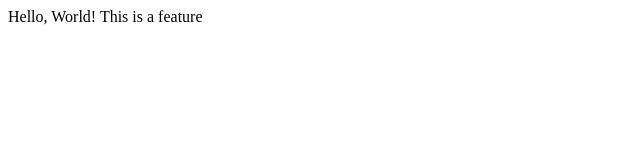
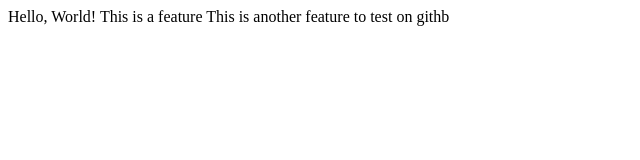
Before and after one commit to yassermustafa19/Lec1, a plain HTML site: page index.html in a window 1280 px wide. Shown: the whole page, without its empty margins (0-640 px from the left). Drawn offline with Linux system fonts and the light colour scheme.

Commit message:
Checking changrrs made on GitHub

```diff
--- a/index.html
+++ b/index.html
@@ -6,5 +6,6 @@
   <body>
     Hello, World!
     This is a feature
+    This is another feature to test on githb
   </body>
 </html>
```
